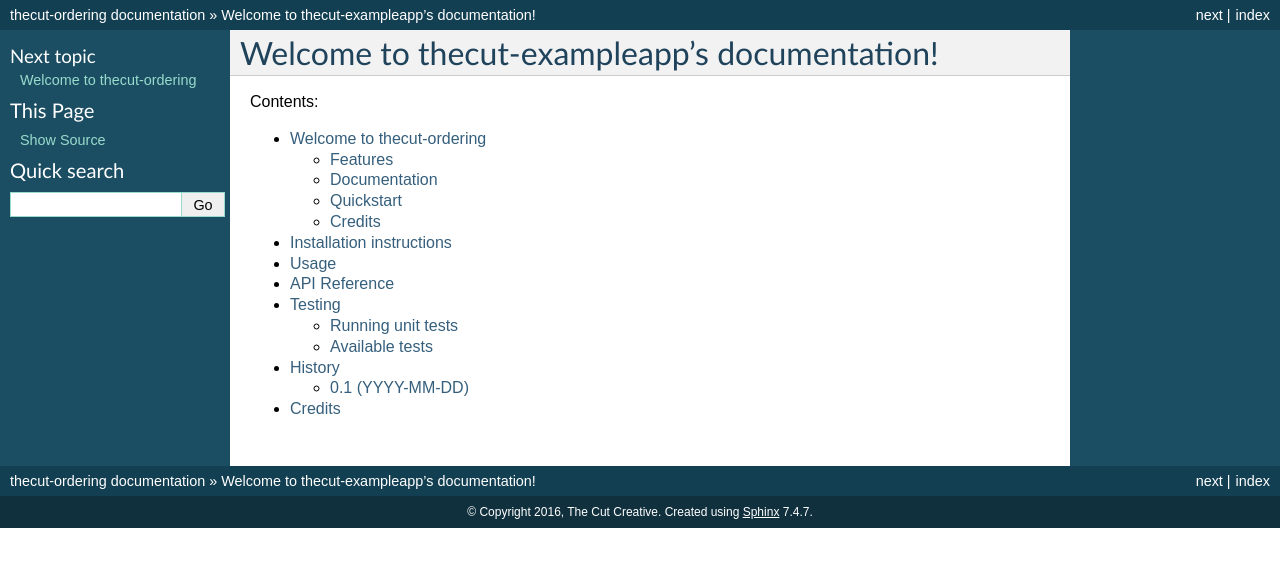
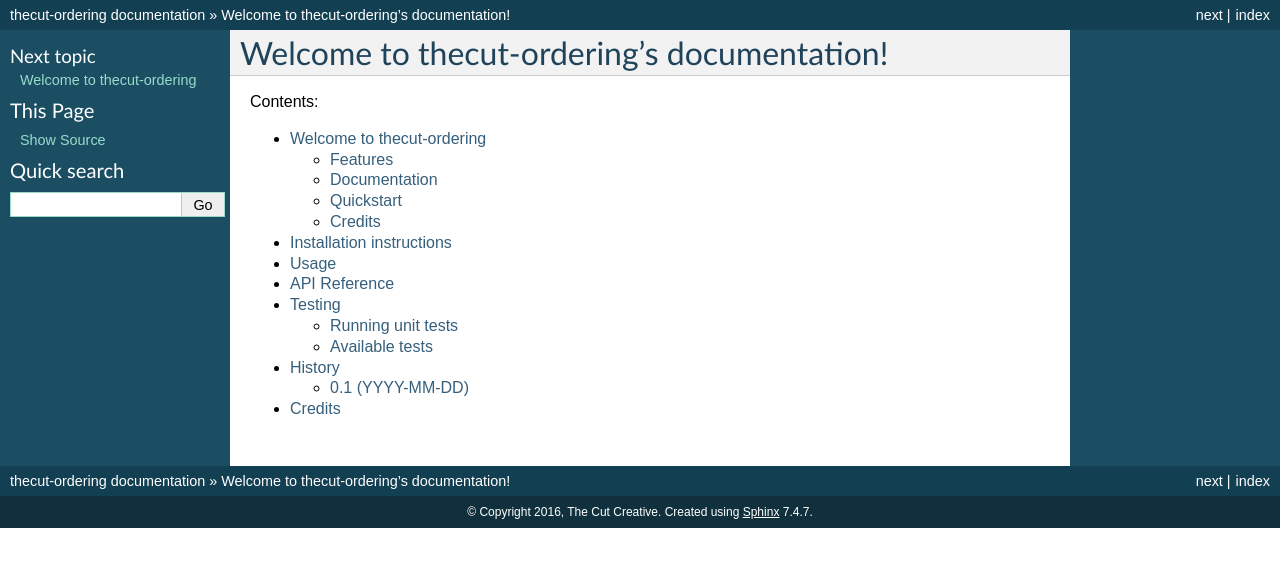
Before and after one commit to exemplarysoftware/thecut-ordering, a Sphinx documentation site: the page built from docs/index.rst, in a window 1280 px wide. Shown: the top 567 px of the page. Built offline with Sphinx 7.4.7, drawn with Linux system fonts in a browser that asks for light colours; the version number could not be read and is left out.

Commit message:
Change references to exampleapp missed in previous commits Refs #8146

```diff
--- a/docs/index.rst
+++ b/docs/index.rst
@@ -1,9 +1,9 @@
-.. thecut-exampleapp documentation master file, created by
+.. thecut-ordering documentation master file, created by
    sphinx-quickstart on Wed Jun 29 10:25:18 2016.
    You can adapt this file completely to your liking, but it should at least
    contain the root `toctree` directive.
 
-Welcome to thecut-exampleapp's documentation!
+Welcome to thecut-ordering's documentation!
 =============================================
 
 Contents:
--- a/docs/installation.rst
+++ b/docs/installation.rst
@@ -6,17 +6,17 @@
 
 1. Install via pip / pypi::
 
-    $ pip install thecut-exampleapp
+    $ pip install thecut-ordering
 
 
 2. Add to your project's ``INSTALLED_APPS`` setting::
 
     INSTALLED_APPS = [
         # ...
-        'thecut.exampleapp'
+        'thecut.ordering'
         # ...
     ]
 
 3. Sync your project's migrations::
 
-    $ python manage.py migrate exampleapp
+    $ python manage.py migrate ordering
--- a/docs/testing/availabletests.rst
+++ b/docs/testing/availabletests.rst
@@ -6,5 +6,5 @@
   ``TestCaseName``
   -----------------
 
-  .. autoclass:: thecut.exampleapp.tests.module.TestClassName
+  .. autoclass:: thecut.ordering.tests.module.TestClassName
     :members:
```
